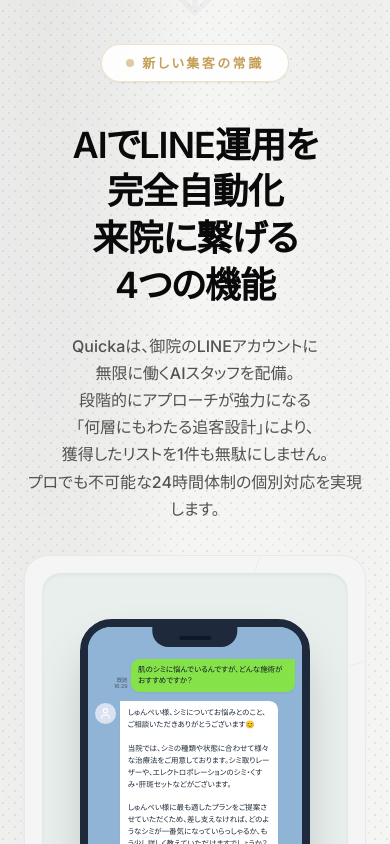
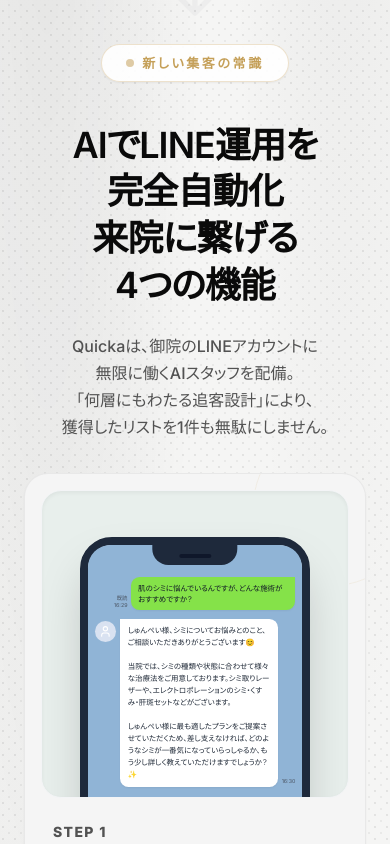
Before and after one commit to mikamishunpei/quicka-sdr-lp, a React (Vite) app: page / in a window 390 px wide. Shown: the part 2954-3798 px from the top of the page. Built offline with nearby package versions, Linux system fonts and the light colour scheme.

Commit message:
Update mobile-specific text in ClinicSolution component

```diff
--- a/src/components/clinic/ClinicSolution.tsx
+++ b/src/components/clinic/ClinicSolution.tsx
@@ -14,10 +14,18 @@ export function ClinicSolution() {
       }
       description={
         <>
-          Quickaは、御院のLINEアカウントに<br className="md:hidden" />無限に働くAIスタッフを配備。<br />
-          段階的にアプローチが強力になる<br className="md:hidden" />「何層にもわたる追客設計」により、<br />
-          獲得したリストを1件も無駄にしません。<br />
-          プロでも不可能な24時間体制の個別対応を実現します。
+          <span className="hidden md:block">
+            Quickaは、御院のLINEアカウントに無限に働くAIスタッフを配備。<br />
+            段階的にアプローチが強力になる「何層にもわたる追客設計」により、<br />
+            獲得したリストを1件も無駄にしません。<br />
+            プロでも不可能な24時間体制の個別対応を実現します。
+          </span>
+          <span className="block md:hidden">
+            Quickaは、御院のLINEアカウントに<br />
+            無限に働くAIスタッフを配備。<br />
+            「何層にもわたる追客設計」により、<br />
+            獲得したリストを1件も無駄にしません。
+          </span>
         </>
       }
       badge={
```
